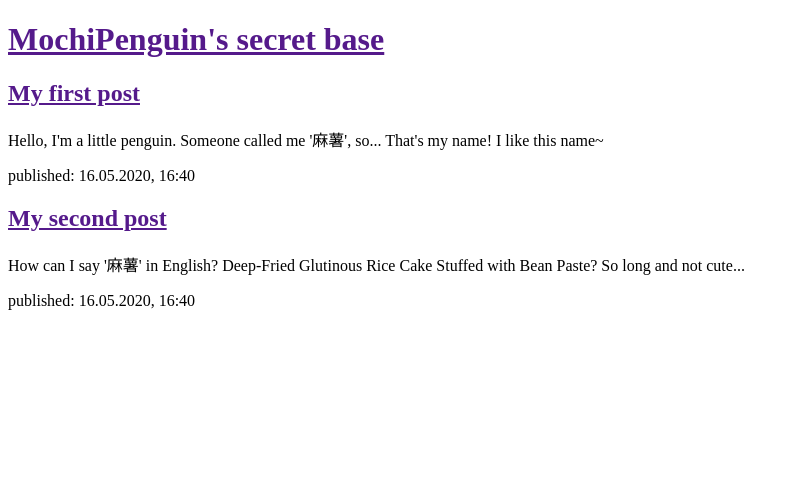
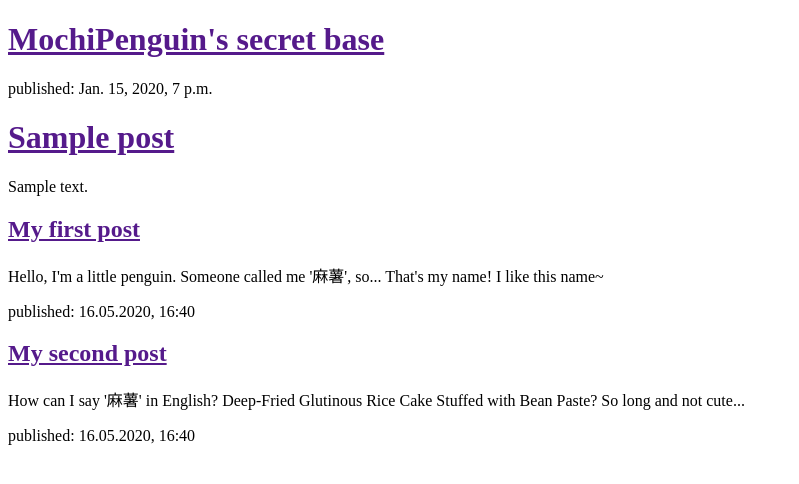
Before and after one commit to mochipenguin/my-first-blog, a Django app: page / in a window 1280 px wide. Shown: the top 484 px of the page, without its empty margins (0-799 px from the left). Run offline with Django 3.2, Linux system fonts and the light colour scheme; tables that the repository leaves empty hold one stand-in row (values such as "Sample post").

Commit message:
Modified templates to display posts from database.

```diff
--- a/blog/templates/blog/post_list.html
+++ b/blog/templates/blog/post_list.html
@@ -9,6 +9,14 @@
          <h1><a href="">MochiPenguin's secret base</a></h1>
      </div>
 
+     {% for post in posts %}
+        <div>
+            <p>published: {{ post.published_date}}</p>
+            <h1><a href="">{{ post.title }}</a> </h1>
+            <p>{{ post.text|linebreaksbr }}</p>
+        </div>
+     {% endfor %}
+
      <div>
          <h2><a href="">My first post</a></h2>
          <p>Hello, I'm a little penguin. Someone called me '麻薯', so... That's my name! I like this name~</p>
@@ -19,5 +27,6 @@
          <p>How can I say '麻薯' in English? Deep-Fried Glutinous Rice Cake Stuffed with Bean Paste? So long and not cute...</p>
          <p>published: 16.05.2020, 16:40</p>
      </div>
+
 </body>
 </html>
--- a/blog/views.py
+++ b/blog/views.py
@@ -1,7 +1,10 @@
 from django.shortcuts import render
+from django.utils import timezone
+from .models import Post
 
 
 # Create your views here.
 
 def post_list(request):
-    return render(request, 'blog/post_list.html', {})
+    posts = Post.objects.filter(published_date__lte=timezone.now()).order_by('published_date')
+    return render(request, 'blog/post_list.html', {'posts': posts})
```
